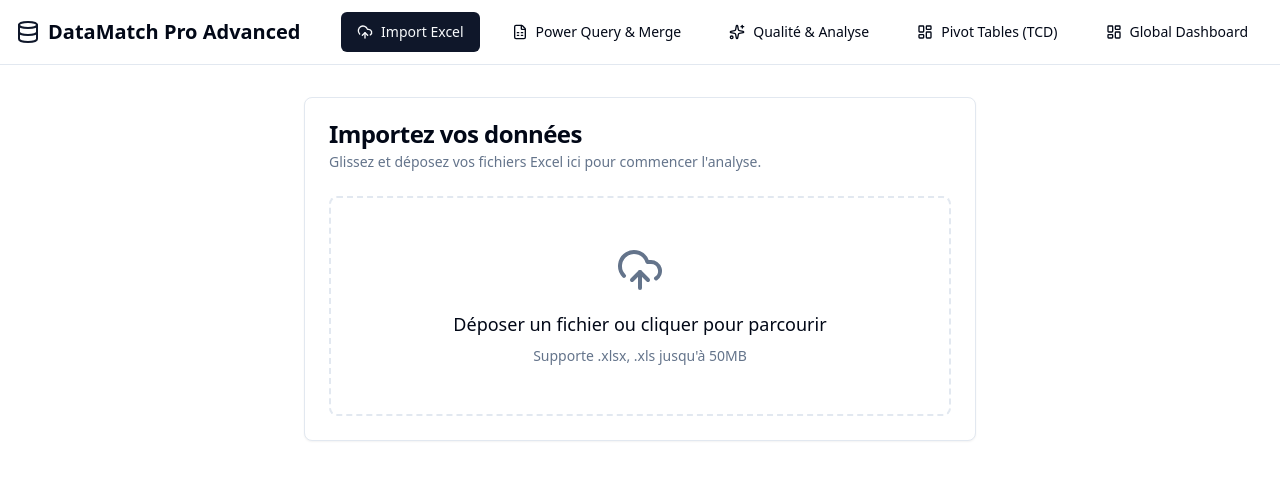
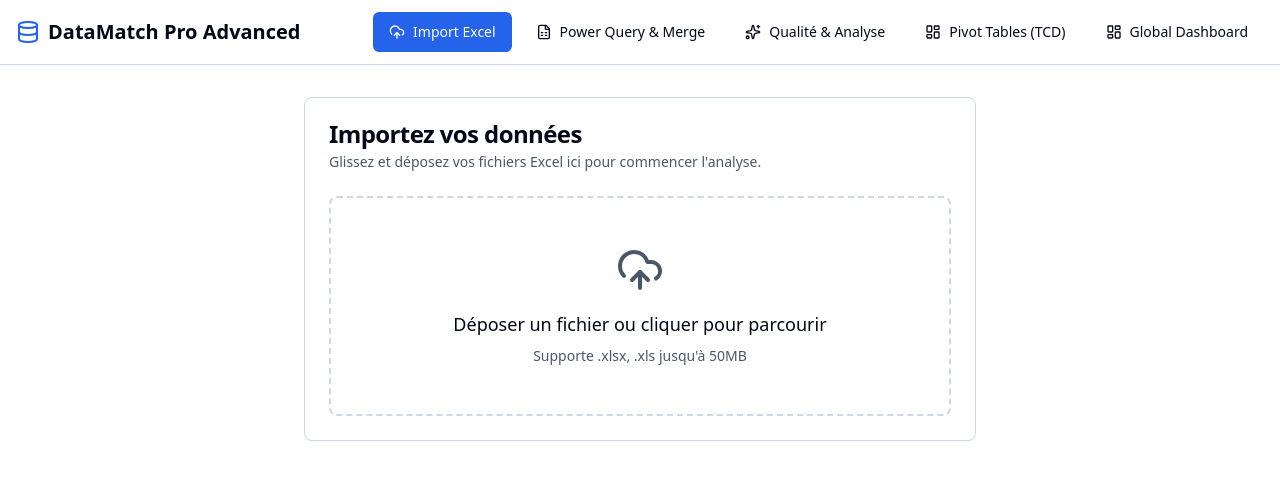
Before and after one commit to elzed14/datamatch, a React (Vite) app in the folder client/: page / in a window 1280 px wide. Shown: the top 480 px of the page. Built offline with nearby package versions, Linux system fonts and the light colour scheme; no server answers.

Commit message:
Fix: Improve text contrast and readability across all components

```diff
--- a/client/src/App.tsx
+++ b/client/src/App.tsx
@@ -84,26 +84,26 @@ function App() {
   return (
     <div className="min-h-screen bg-background text-foreground flex flex-col">
       {/* Navbar */}
-      <header className="border-b bg-card">
+      <header className="border-b bg-card shadow-sm">
         <div className="container mx-auto px-4 h-16 flex items-center justify-between">
           <div className="flex items-center space-x-2">
             <Database className="h-6 w-6 text-primary" />
-            <h1 className="text-xl font-bold">DataMatch Pro Advanced</h1>
+            <h1 className="text-xl font-bold text-foreground">DataMatch Pro Advanced</h1>
           </div>
-          <nav className="flex space-x-4">
-            <Button variant={activeTab === 'upload' ? 'default' : 'ghost'} onClick={() => setActiveTab('upload')}>
+          <nav className="flex space-x-2">
+            <Button variant={activeTab === 'upload' ? 'default' : 'ghost'} onClick={() => setActiveTab('upload')} className="font-medium">
               <UploadCloud className="mr-2 h-4 w-4" /> Import Excel
             </Button>
-            <Button variant={activeTab === 'powerquery' ? 'default' : 'ghost'} onClick={() => setActiveTab('powerquery')}>
+            <Button variant={activeTab === 'powerquery' ? 'default' : 'ghost'} onClick={() => setActiveTab('powerquery')} className="font-medium">
               <FileSpreadsheet className="mr-2 h-4 w-4" /> Power Query & Merge
             </Button>
-            <Button variant={activeTab === 'quality' ? 'default' : 'ghost'} onClick={() => setActiveTab('quality')}>
+            <Button variant={activeTab === 'quality' ? 'default' : 'ghost'} onClick={() => setActiveTab('quality')} className="font-medium">
               <Sparkles className="mr-2 h-4 w-4" /> Qualité & Analyse
             </Button>
-            <Button variant={activeTab === 'tcd' ? 'default' : 'ghost'} onClick={() => setActiveTab('tcd')}>
+            <Button variant={activeTab === 'tcd' ? 'default' : 'ghost'} onClick={() => setActiveTab('tcd')} className="font-medium">
               <LayoutDashboard className="mr-2 h-4 w-4" /> Pivot Tables (TCD)
             </Button>
-            <Button variant={activeTab === 'dashboard' ? 'default' : 'ghost'} onClick={() => setActiveTab('dashboard')}>
+            <Button variant={activeTab === 'dashboard' ? 'default' : 'ghost'} onClick={() => setActiveTab('dashboard')} className="font-medium">
               <LayoutDashboard className="mr-2 h-4 w-4" /> Global Dashboard
             </Button>
           </nav>
@@ -124,12 +124,12 @@ function App() {
               <CardContent>
                 {fileData ? (
                   <div className="space-y-4 text-left">
-                    <div className="flex justify-between items-center bg-muted/50 p-4 rounded-md">
-                  <div>
-                    <p className="font-medium text-sm">Fichier: <span className="font-normal text-muted-foreground">{fileData.originalName || fileData.filename}</span></p>
-                    <p className="font-medium text-sm">Feuille: <span className="font-normal text-muted-foreground">{fileData.sheetName || 'Sheet1'}</span></p>
-                    <p className="font-medium text-sm">Lignes totales: <span className="font-normal text-muted-foreground">{fileData.totalRows}</span></p>
-                    <p className="font-medium text-sm">Colonnes: <span className="font-normal text-muted-foreground">{fileData.columns?.length || 0}</span></p>
+                    <div className="flex justify-between items-center bg-muted p-4 rounded-md border">
+                  <div className="space-y-1">
+                    <p className="font-semibold text-sm text-foreground">Fichier: <span className="font-normal text-muted-foreground">{fileData.originalName || fileData.filename}</span></p>
+                    <p className="font-semibold text-sm text-foreground">Feuille: <span className="font-normal text-muted-foreground">{fileData.sheetName || 'Sheet1'}</span></p>
+                    <p className="font-semibold text-sm text-foreground">Lignes totales: <span className="font-normal text-muted-foreground">{fileData.totalRows}</span></p>
+                    <p className="font-semibold text-sm text-foreground">Colonnes: <span className="font-normal text-muted-foreground">{fileData.columns?.length || 0}</span></p>
                   </div>
                       <Button onClick={() => setFileData(null)} variant="outline" size="sm">
                         Changer de fichier
@@ -147,8 +147,8 @@ function App() {
                     )}
 
                     <div className="flex justify-between items-center">
-                      <h3 className="font-bold">Aperçu des données</h3>
-                      <Button onClick={() => setActiveTab('powerquery')}>Ouvrir Power Query</Button>
+                      <h3 className="font-bold text-foreground">Aperçu des données</h3>
+                      <Button onClick={() => setActiveTab('powerquery')} className="font-medium">Ouvrir Power Query</Button>
                     </div>
                     {fileData.columns && fileData.columns.length > 0 && (
                       <OptimizedTable
@@ -176,8 +176,8 @@ function App() {
         {activeTab === 'powerquery' && (
           <div className="max-w-4xl mx-auto space-y-8">
             <div className="flex space-x-2 border-b pb-2">
-              <Button variant={powerQueryStep === 'mapping' ? 'secondary' : 'ghost'} onClick={() => setPowerQueryStep('mapping')}>Mapping & Colonnes</Button>
-              <Button variant={powerQueryStep === 'merge' ? 'secondary' : 'ghost'} onClick={() => setPowerQueryStep('merge')}>Jointure (Merge)</Button>
+              <Button variant={powerQueryStep === 'mapping' ? 'default' : 'ghost'} onClick={() => setPowerQueryStep('mapping')} className="font-medium">Mapping & Colonnes</Button>
+              <Button variant={powerQueryStep === 'merge' ? 'default' : 'ghost'} onClick={() => setPowerQueryStep('merge')} className="font-medium">Jointure (Merge)</Button>
             </div>
 
             {!fileData ? (
@@ -252,7 +252,7 @@ function App() {
         {activeTab === 'quality' && (
           <div className="max-w-6xl mx-auto space-y-8">
             <div>
-              <h2 className="text-2xl font-bold mb-2">Qualité & Analyse Avancée</h2>
+              <h2 className="text-2xl font-bold mb-2 text-foreground">Qualité & Analyse Avancée</h2>
               <p className="text-muted-foreground mb-6">Outils d'analyse et d'amélioration de la qualité des données</p>
             </div>
 
--- a/client/src/index.css
+++ b/client/src/index.css
@@ -10,42 +10,42 @@
     --card-foreground: 222.2 84% 4.9%;
     --popover: 0 0% 100%;
     --popover-foreground: 222.2 84% 4.9%;
-    --primary: 222.2 47.4% 11.2%;
-    --primary-foreground: 210 40% 98%;
-    --secondary: 210 40% 96%;
-    --secondary-foreground: 222.2 84% 4.9%;
-    --muted: 210 40% 96%;
-    --muted-foreground: 215.4 16.3% 46.9%;
-    --accent: 210 40% 96%;
-    --accent-foreground: 222.2 84% 4.9%;
+    --primary: 221.2 83.2% 53.3%;
+    --primary-foreground: 0 0% 100%;
+    --secondary: 210 40% 96.1%;
+    --secondary-foreground: 222.2 47.4% 11.2%;
+    --muted: 210 40% 96.1%;
+    --muted-foreground: 215.4 16.3% 35%;
+    --accent: 210 40% 96.1%;
+    --accent-foreground: 222.2 47.4% 11.2%;
     --destructive: 0 84.2% 60.2%;
-    --destructive-foreground: 210 40% 98%;
-    --border: 214.3 31.8% 91.4%;
-    --input: 214.3 31.8% 91.4%;
-    --ring: 222.2 84% 4.9%;
+    --destructive-foreground: 0 0% 100%;
+    --border: 214.3 31.8% 85%;
+    --input: 214.3 31.8% 85%;
+    --ring: 221.2 83.2% 53.3%;
     --radius: 0.5rem;
   }
 
   .dark {
     --background: 222.2 84% 4.9%;
     --foreground: 210 40% 98%;
-    --card: 222.2 84% 4.9%;
+    --card: 222.2 84% 8%;
     --card-foreground: 210 40% 98%;
     --popover: 222.2 84% 4.9%;
     --popover-foreground: 210 40% 98%;
-    --primary: 210 40% 98%;
+    --primary: 217.2 91.2% 59.8%;
     --primary-foreground: 222.2 47.4% 11.2%;
     --secondary: 217.2 32.6% 17.5%;
     --secondary-foreground: 210 40% 98%;
     --muted: 217.2 32.6% 17.5%;
-    --muted-foreground: 215 20.2% 65.1%;
+    --muted-foreground: 215 20.2% 75%;
     --accent: 217.2 32.6% 17.5%;
     --accent-foreground: 210 40% 98%;
-    --destructive: 0 62.8% 30.6%;
+    --destructive: 0 62.8% 50%;
     --destructive-foreground: 210 40% 98%;
-    --border: 217.2 32.6% 17.5%;
-    --input: 217.2 32.6% 17.5%;
-    --ring: 212.7 26.8% 83.9%;
+    --border: 217.2 32.6% 25%;
+    --input: 217.2 32.6% 25%;
+    --ring: 224.3 76.3% 48%;
   }
 }
 
@@ -56,6 +56,38 @@
 
   body {
     @apply bg-background text-foreground;
+  }
+
+  /* Amélioration de la lisibilité globale */
+  h1, h2, h3, h4, h5, h6 {
+    @apply text-foreground;
+  }
+
+  p {
+    @apply text-foreground;
+  }
+
+  /* Amélioration du contraste des labels */
+  label {
+    @apply text-foreground font-medium;
+  }
+
+  /* Amélioration des inputs */
+  input, select, textarea {
+    @apply text-foreground;
+  }
+
+  /* Amélioration des tableaux */
+  table {
+    @apply text-foreground;
+  }
+
+  th {
+    @apply text-foreground font-semibold;
+  }
+
+  td {
+    @apply text-foreground;
   }
 }
 
@@ -85,25 +117,25 @@
 }
 
 .btn-primary {
-  @apply bg-primary text-primary-foreground hover:bg-primary/90;
+  @apply bg-primary text-primary-foreground hover:bg-primary/90 font-medium;
 }
 
 .btn-secondary {
-  @apply bg-secondary text-secondary-foreground hover:bg-secondary/80;
+  @apply bg-secondary text-secondary-foreground hover:bg-secondary/80 font-medium;
 }
 
 .btn-destructive {
-  @apply bg-destructive text-destructive-foreground hover:bg-destructive/90;
+  @apply bg-destructive text-destructive-foreground hover:bg-destructive/90 font-medium;
 }
 
 .btn-outline {
-  @apply border border-input bg-background hover:bg-accent hover:text-accent-foreground;
+  @apply border-2 border-input bg-background hover:bg-accent hover:text-accent-foreground font-medium;
 }
 
 .btn-ghost {
-  @apply hover:bg-accent hover:text-accent-foreground;
+  @apply hover:bg-accent hover:text-accent-foreground font-medium;
 }
 
 .btn-link {
-  @apply text-primary underline-offset-4 hover:underline;
+  @apply text-primary underline-offset-4 hover:underline font-medium;
 }
```
